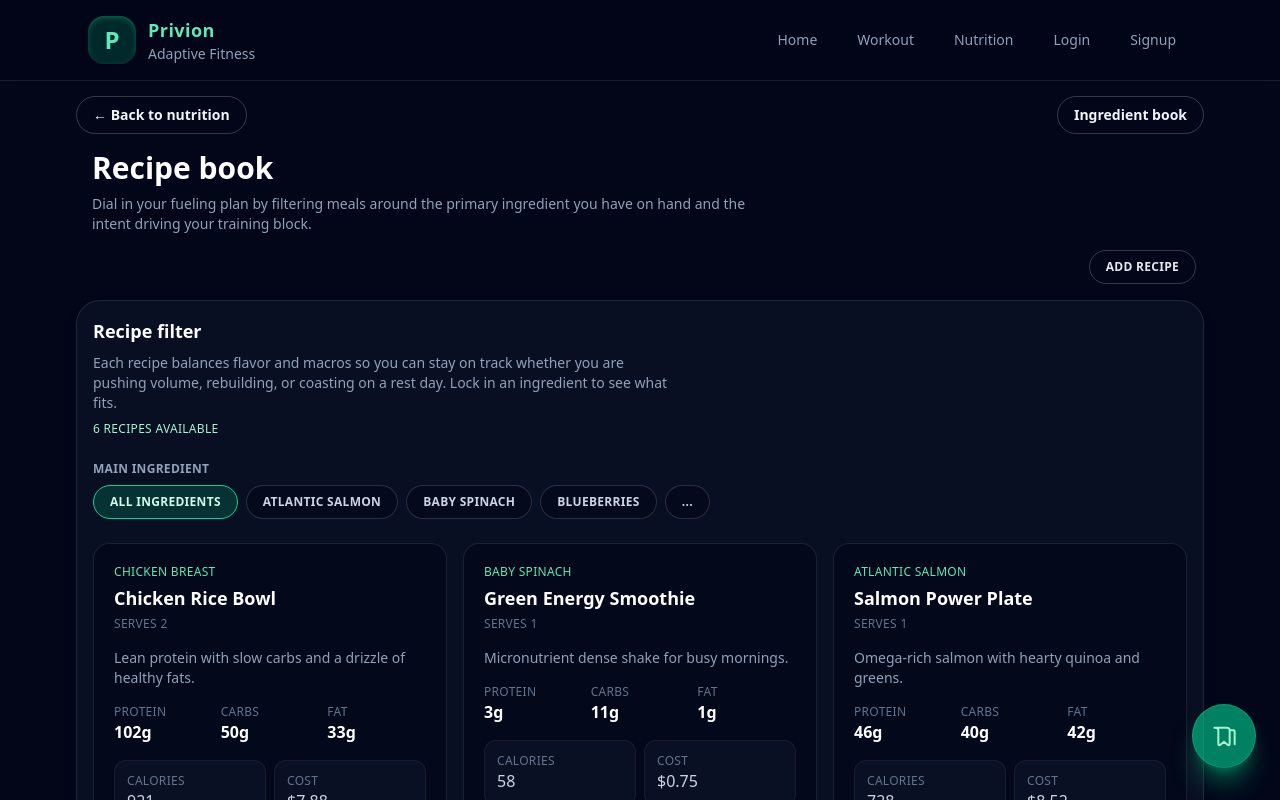
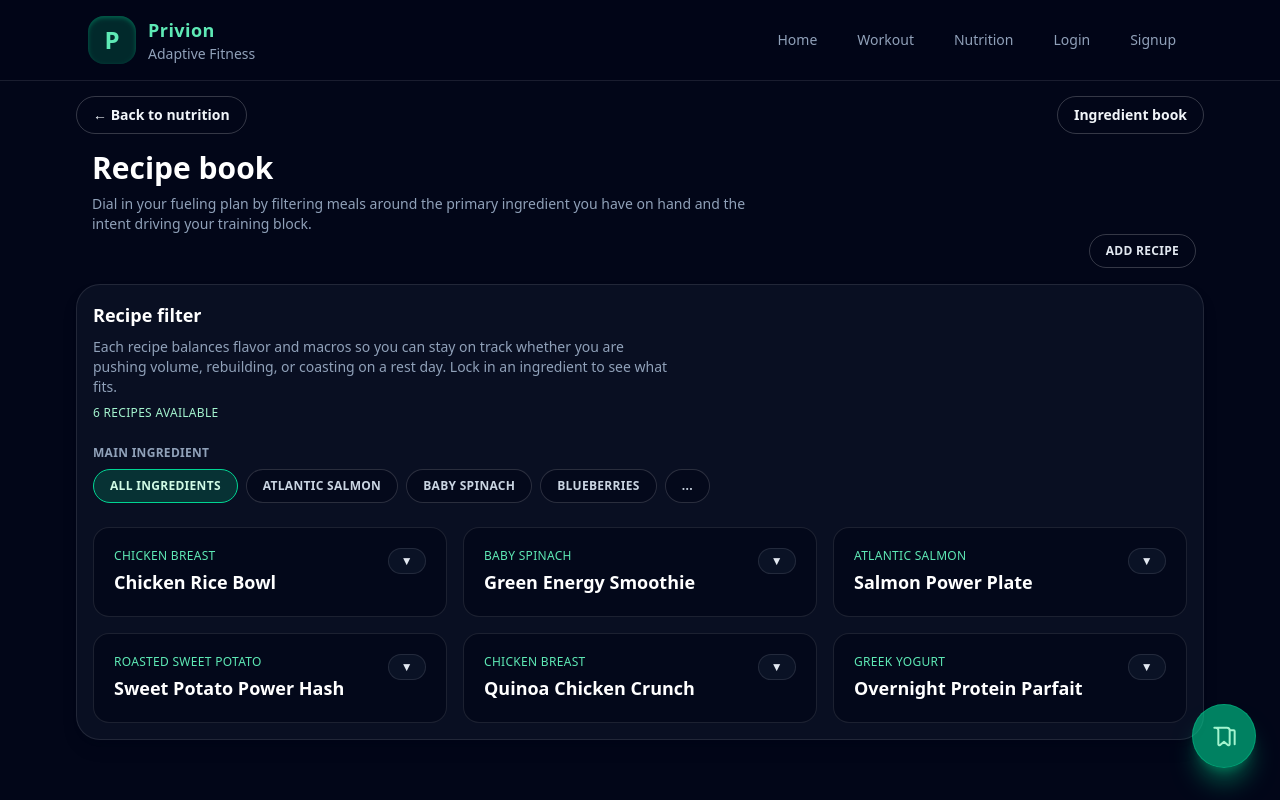
Before and after one commit to triek/privion, a Vue app: page /recipes in a window 1280 px wide. Shown: the top 800 px of the page. Built offline with nearby package versions, Linux system fonts and the light colour scheme.

Commit message:
make recipe cards shorter initially but details expandable

```diff
--- a/src/views/RecipeBookView.vue
+++ b/src/views/RecipeBookView.vue
@@ -17,7 +17,7 @@
     </div>
 
     <!-- Header -->
-    <header class="space-y-2 mx-4">
+    <header class="space-y-2 mx-4 mb-0">
       <h1 class="text-3xl font-bold text-white">Recipe book</h1>
       <p class="max-w-2xl text-sm text-slate-400">
         Dial in your fueling plan by filtering meals around the primary ingredient you have on hand and the intent driving your
@@ -206,13 +206,29 @@
         <article
           v-for="recipe in filteredRecipes"
           :key="recipe.id"
-          class="flex flex-col gap-4 rounded-2xl border border-white/10 bg-slate-950/70 p-5 text-sm text-slate-300"
+          class="flex flex-col gap-3 rounded-2xl border border-white/10 bg-slate-950/70 p-5 text-sm text-slate-300"
         >
-          <header class="space-y-1">
+          <header class="flex items-start justify-between gap-3">
+            <div class="space-y-1">
               <p class="text-xs uppercase tracking-wide text-emerald-300">{{ recipe.mainIngredient }}</p>
               <h3 class="text-lg font-semibold text-white">{{ recipe.name }}</h3>
+            </div>
+            <button
+              type="button"
+              class="rounded-full border border-white/10 bg-slate-900/70 px-3 py-1 text-xs font-semibold uppercase tracking-wide text-slate-200 transition hover:border-white/30 hover:text-white"
+              @click="toggleRecipe(recipe.id)"
+            >
+              <span
+                aria-hidden="true"
+                class="inline-block transform transition-transform"
+                :class="{ 'rotate-180': isRecipeExpanded(recipe.id) }"
+              >▼</span>
+              <span class="sr-only">Toggle recipe details</span>
+            </button>
+          </header>
+
+          <div v-if="isRecipeExpanded(recipe.id)" class="space-y-3">
             <p class="text-xs uppercase tracking-wide text-slate-500">Serves {{ recipe.servings }}</p>
-          </header>
             <p class="text-slate-400">{{ recipe.summary }}</p>
             <dl class="grid grid-cols-3 gap-2 text-xs text-slate-400">
               <div>
@@ -238,6 +254,7 @@
                 <dd class="text-base text-slate-300">${{ recipe.totals.cost.toFixed(2) }}</dd>
               </div>
             </dl>
+          </div>
         </article>
       </div>
     </section>
@@ -262,6 +279,7 @@ const showNewRecipeForm = ref(false)
 const selectedIngredientOption = ref('')
 const showAllIngredientFilters = ref(false)
 const maxVisibleIngredientFilters = 4
+const expandedRecipes = reactive<Record<string, boolean>>({})
 
 const newRecipe = reactive<{ name: string; servings: number; summary: string; ingredients: RecipeIngredient[] }>({
   name: '',
@@ -313,6 +331,12 @@ const filteredRecipes = computed(() =>
       recipe.ingredientIds.some((ingredientId) => ingredientId === selectedIngredient.value)
   )
 )
+
+const toggleRecipe = (id: string) => {
+  expandedRecipes[id] = !expandedRecipes[id]
+}
+
+const isRecipeExpanded = (id: string) => Boolean(expandedRecipes[id])
 
 const resetForm = () => {
   newRecipe.name = ''
```
Lines whose indentation alone changed are shown as unchanged.
